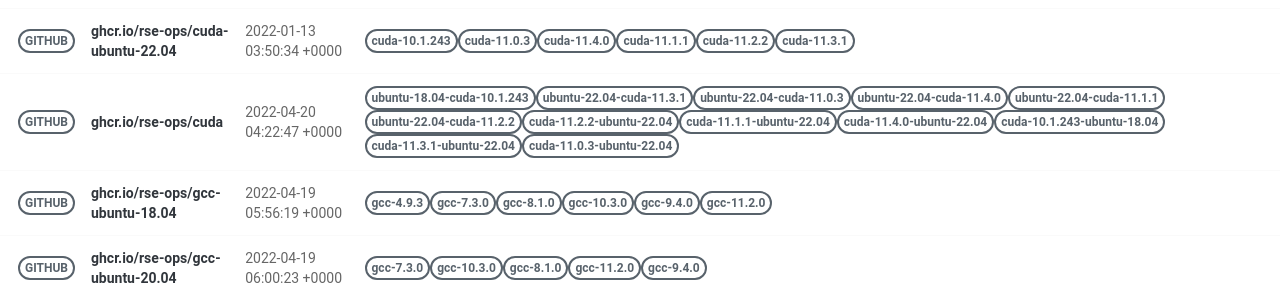
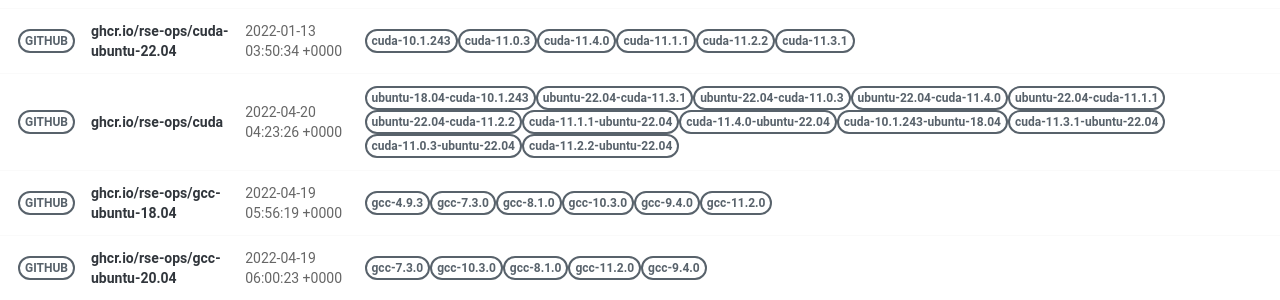
Before and after one commit to rse-ops/docker-images, a Jekyll site: the page built from pages/index.md, in a window 1280 px wide. Shown: the part 421-721 px from the top of the page. Built offline with Jekyll 4.4.1, drawn with Linux system fonts in a browser that asks for light colours; nearby versions of some CDN libraries.

Commit message:
Automated push to update library 2022-04-20

```diff
--- a/_library/ghcr.io-rse-ops-cuda.md
+++ b/_library/ghcr.io-rse-ops-cuda.md
@@ -1,7 +1,7 @@
 ---
 layout: container
 name: ghcr.io/rse-ops/cuda
-updated_at: 2022-04-20 04:22:47.557486
+updated_at: 2022-04-20 04:23:26.128357
 
 
 container_url: https://github.com/orgs/rse-ops/packages/container/package/cuda
@@ -24,9 +24,6 @@ versions:
  - tag: ubuntu-22.04-cuda-11.2.2
    dockerfile: https://github.com/rse-ops/docker-images/blob/main/ubuntu/cuda/Dockerfile
    manifest: https://crane.ggcr.dev/manifest/ghcr.io/rse-ops/cuda:ubuntu-22.04-cuda-11.2.2
- - tag: cuda-11.2.2-ubuntu-22.04
-   dockerfile: https://github.com/rse-ops/docker-images/blob/main/ubuntu/cuda/Dockerfile
-   manifest: https://crane.ggcr.dev/manifest/ghcr.io/rse-ops/cuda:cuda-11.2.2-ubuntu-22.04
  - tag: cuda-11.1.1-ubuntu-22.04
    dockerfile: https://github.com/rse-ops/docker-images/blob/main/ubuntu/cuda/Dockerfile
    manifest: https://crane.ggcr.dev/manifest/ghcr.io/rse-ops/cuda:cuda-11.1.1-ubuntu-22.04
```
Also changed, not shown: other parts of _library/ghcr.io-rse-ops-cuda.md (+3 -0 lines).
